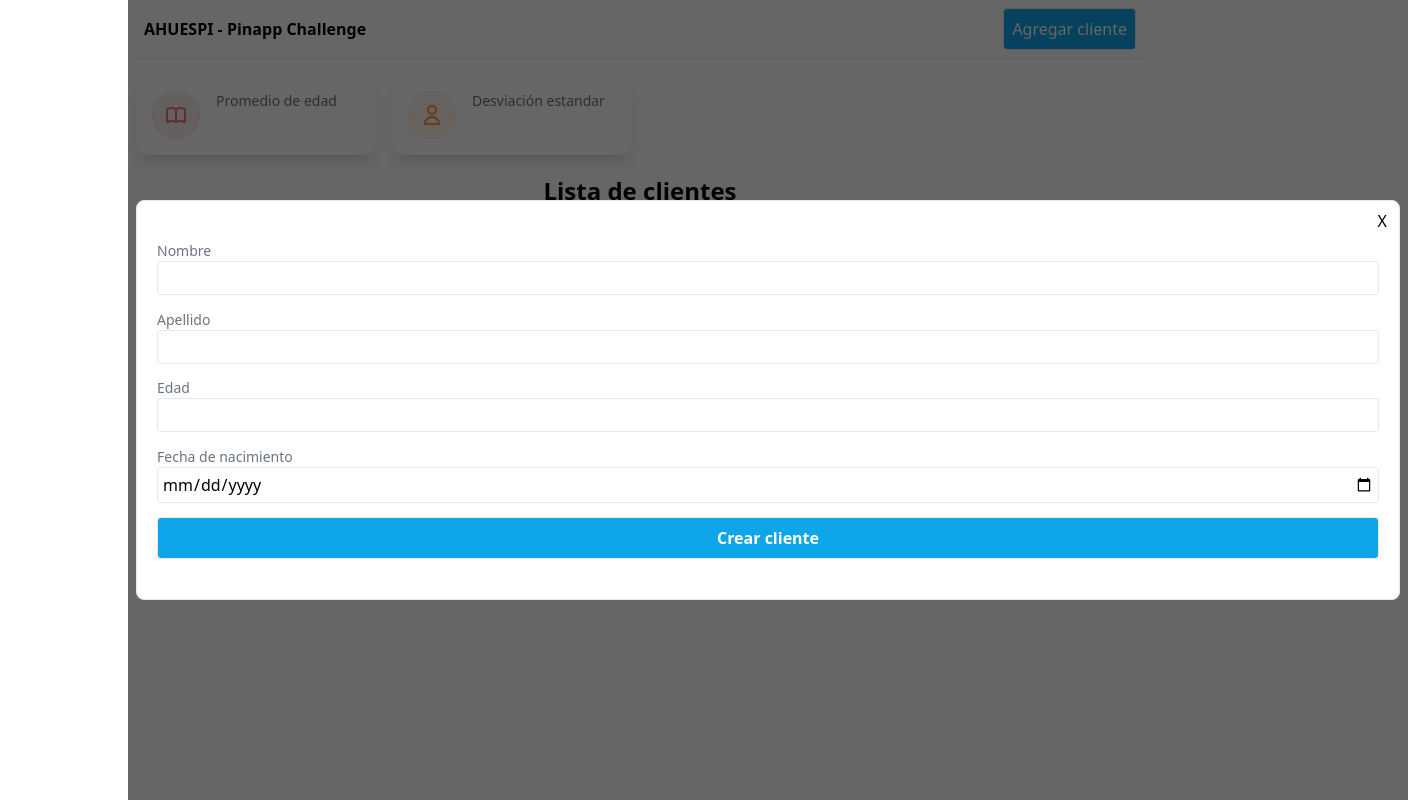
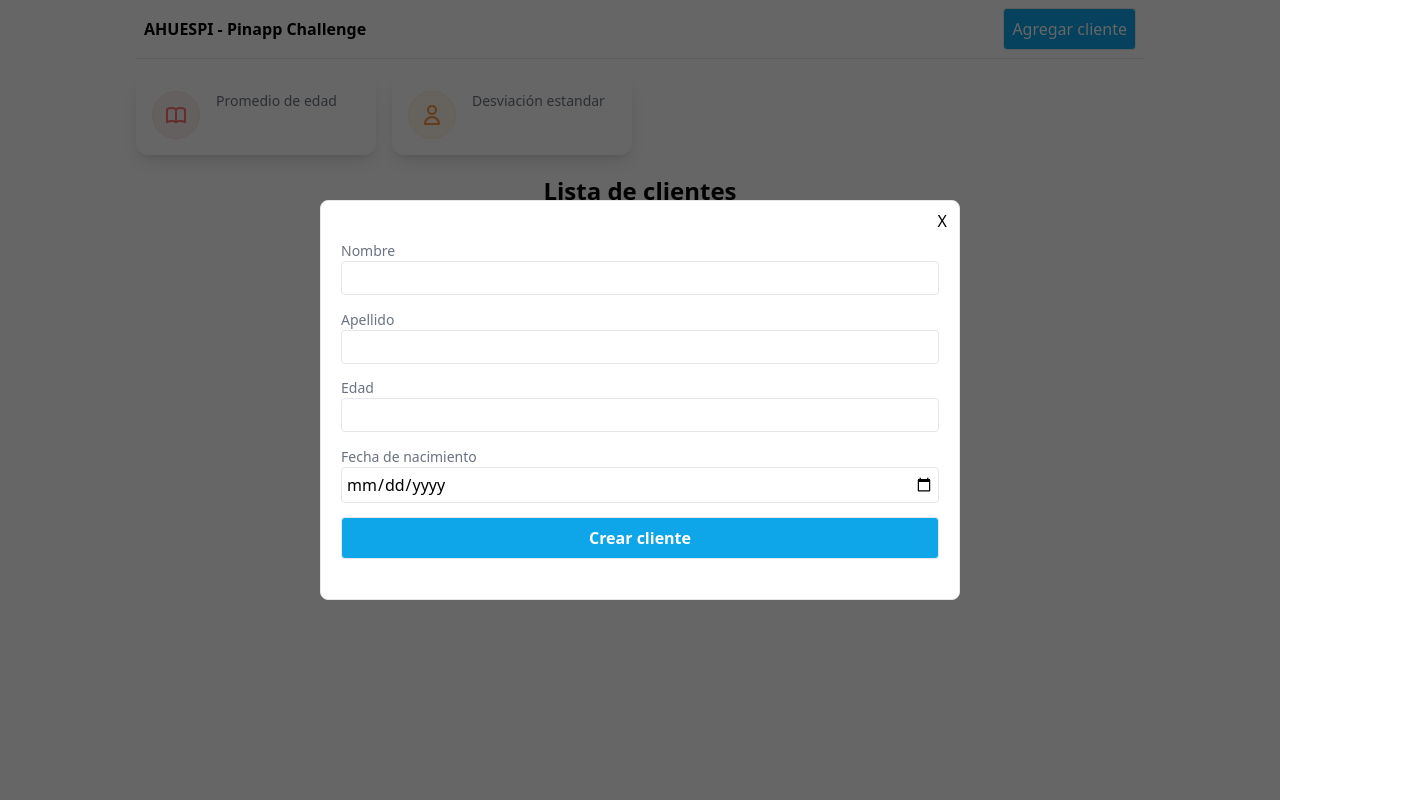
Before and after one commit to ahuespi/ahuespi-pinapp-challenge, a plain HTML site: page public/index.html in a window 1280 px wide. Both pictures are taken after a click on the button "Agregar cliente". Shown: the whole page, 1408 px wide, since content can reach past the window. Drawn offline with nearby package versions, Linux system fonts and the light colour scheme; no server answers.

Commit message:
fix: Corrijo bug del popup

```diff
--- a/public/index.html
+++ b/public/index.html
@@ -61,9 +61,9 @@
                     </div>
                 </section>
                 <section id="formAddClient"
-                    class="w-full absolute top-0 h-screen flex items-center justify-center bg-black/[0.6]">
+                    class="w-full absolute top-0 md:left-0 h-screen flex items-center justify-center bg-black/[0.6]">
                     <form id="addClient"
-                        class="w-full bg-white m-2 h-1/2 justify-between px-5 py-10 border rounded-lg flex flex-col relative">
+                        class="w-full bg-white m-2 h-1/2 md:w-6/12 md:p-30 justify-between px-5 py-10 border rounded-lg flex flex-col relative">
                         <p id="closeModal" class="absolute top-2 right-3">X</p>
                         <div class="flex flex-col">
                             <label class="text-sm text-gray-500 p-0 m-0">Nombre</label>
```
